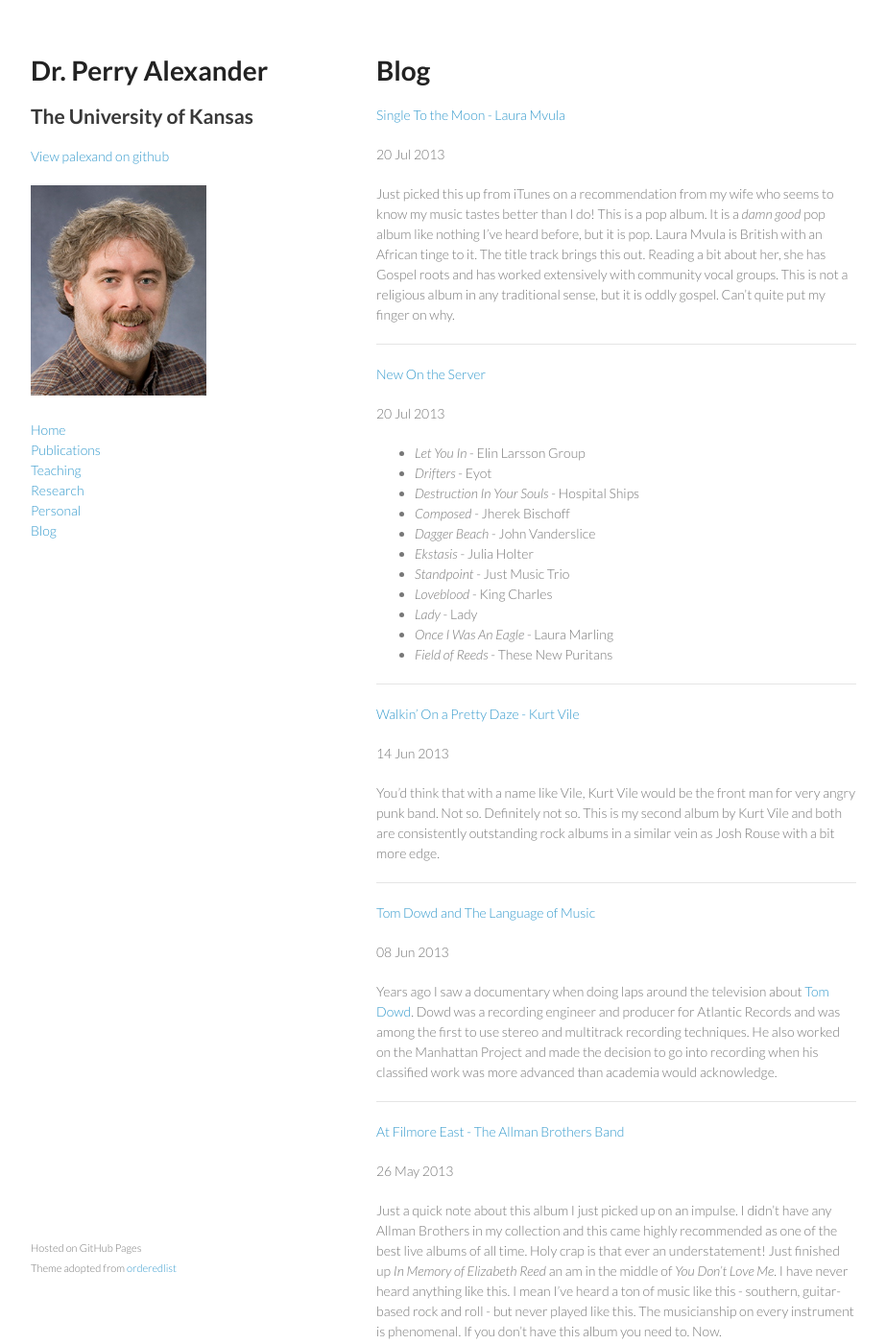
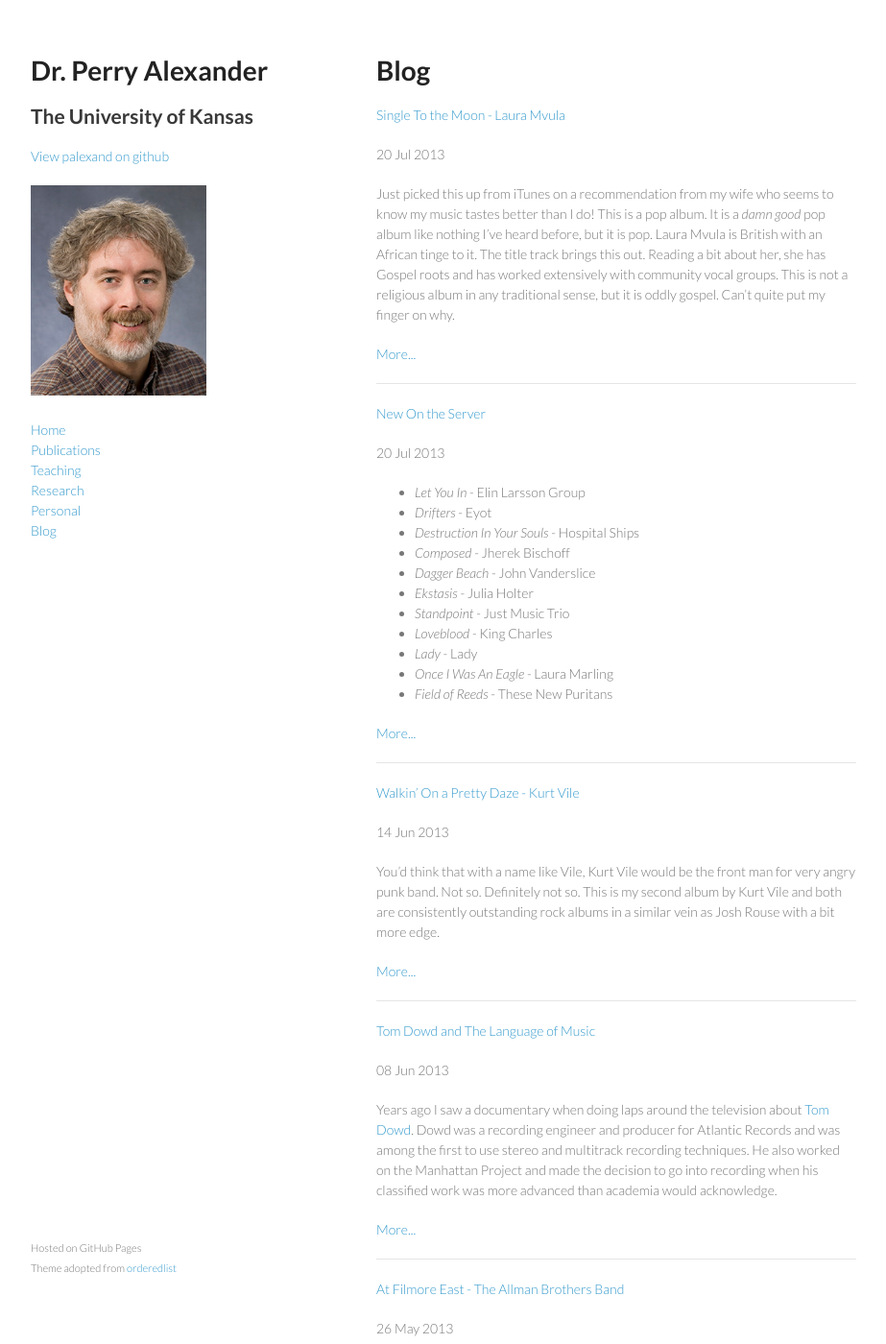
Before and after one commit to palexand/palexand.github.io, a Jekyll site: the page built from blog.md, in a window 1280 px wide and 1400 px high. Shown: the whole window at 96% size, without its empty margins (178-1101 px from the left). Built offline with Jekyll 4.4.1, drawn with Linux system fonts in a browser that asks for light colours; some of the changed text lies outside the part shown.

Commit message:
experimenting with category blogs

```diff
--- a/blog.md
+++ b/blog.md
@@ -11,7 +11,9 @@ title: {{ site.title }}
 
 {{ post.date | date_to_string }}
 
-{{ post.excerpt }}
+<p>{{ post.excerpt }}</p>
+
+<p><a href="{{ site.baseurl }}{{ post.url }}">More...</a></p>
 
 -----
 
```
Also changed, not shown: gear.md (+3 -1 lines).
